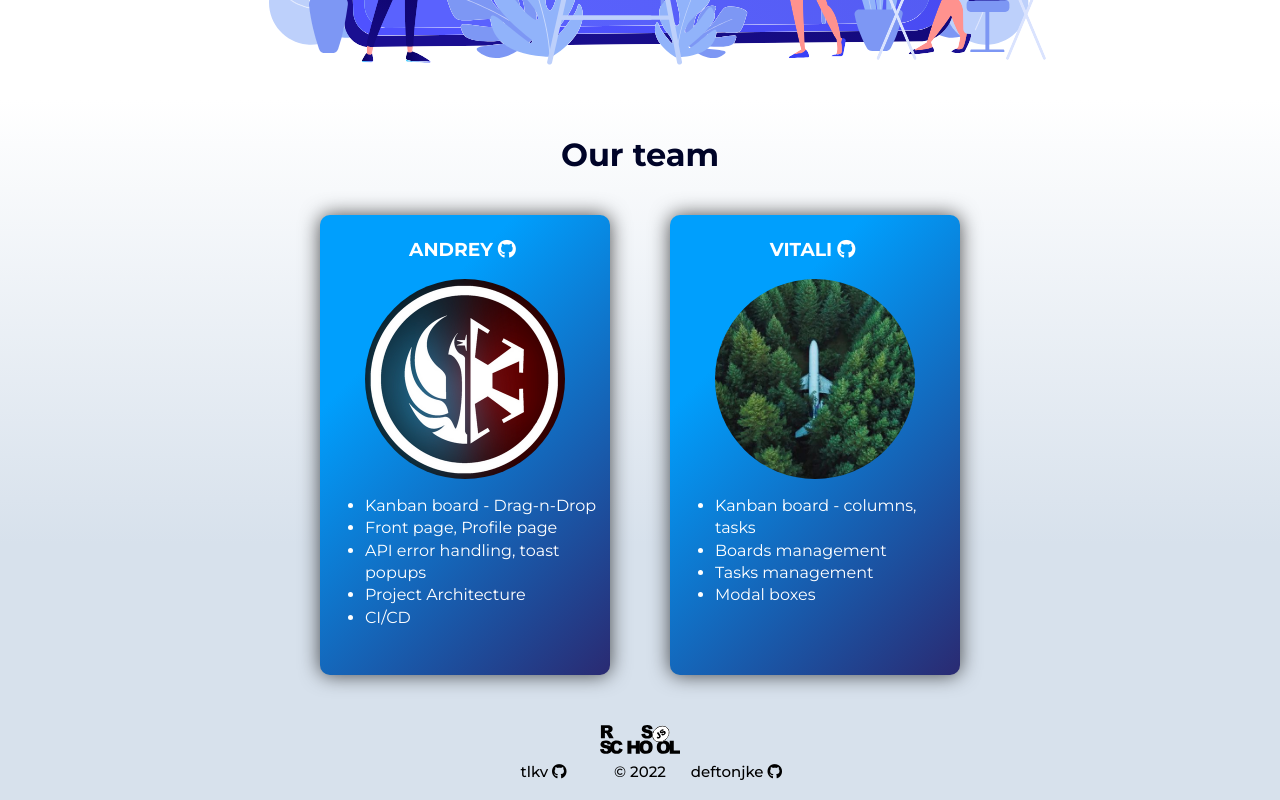
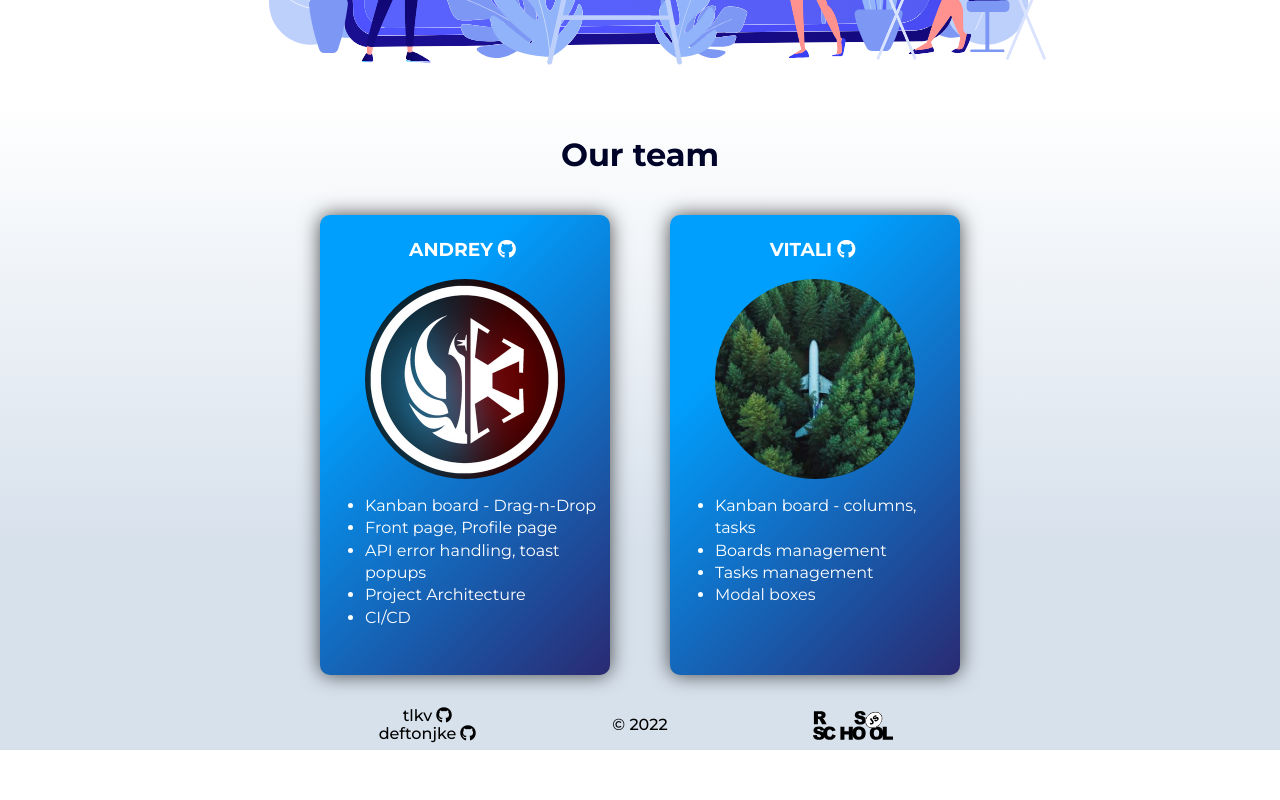
Before and after one commit to tlkv/project-management-app, a React (Create React App) app: page /welcome in a window 1280 px wide. Shown: the part 3100-3900 px from the top of the page. After the commit the page ends 3850 px from the top, so only its background shows below. Built offline with nearby package versions, Linux system fonts and the light colour scheme; the HTML template or start-up script is replaced by a standard one.

Commit message:
feat: update footer and fix columns height

```diff
--- a/src/components/ColumnList/ColumnList.scss
+++ b/src/components/ColumnList/ColumnList.scss
@@ -74,9 +74,14 @@ $list-text-color: #282c34;
 .list__tasks {
   margin-left: 6px;
   overflow-y: auto;
-  max-height: 550px;
+  max-height: calc(100vh - 340px);
   height: 100%;
   min-height: 4px;
+}
+
+.dnd-wrapper {
+  margin: 15px;
+  height: calc(100vh - 240px);
 }
 
 .list__task {
@@ -153,7 +158,3 @@ $list-text-color: #282c34;
     background-color: rgba(173, 185, 189, 0.9);
   }
 }
-
-.dnd-wrapper {
-  margin: 15px 5px;
-}
--- a/src/components/Footer/Footer.scss
+++ b/src/components/Footer/Footer.scss
@@ -20,10 +20,13 @@
 }
 
 .footer-card-container {
-  flex-wrap: wrap;
   display: flex;
-  width: 290px;
+  width: 640px;
+  @media (max-width: 700px) {
+    width: 280px;
+  }
   justify-content: space-evenly;
+  align-items: center;
   .fa-github {
     padding-left: 4px;
     color: #000;
@@ -34,14 +37,14 @@
   }
   .footer-card-item {
     padding: 4px;
-    font-size: 15px;
+    font-size: 16px;
     padding: 2px;
     width: 33%;
     font-weight: 500;
     text-decoration: none;
     color: #000;
-  }
-  .full-length-item {
-    width: 100%;
+    @media (max-width: 700px) {
+      font-size: 14px;
+    }
   }
 }
--- a/src/components/Footer/Footer.tsx
+++ b/src/components/Footer/Footer.tsx
@@ -5,17 +5,8 @@ function Footer() {
     <footer className="footer" id="footer">
       <div className="narrow-container">
         <div className="footer-card-container">
-          <div className="footer-card-item full-length-item">
-            <a
-              href="https://rs.school/react/"
-              target="_blank"
-              rel="noreferrer"
-              className="course-logo"
-            >
-              Link
-            </a>
-          </div>
           <div className="footer-card-item">
+            <div>
               <a
                 href="https://github.com/tlkv"
                 target="_blank"
@@ -26,8 +17,7 @@ function Footer() {
                 <i className="fa-brands fa-github" />
               </a>
             </div>
-          <div className="footer-card-item">© 2022</div>
-          <div className="footer-card-item">
+            <div>
               <a
                 href="https://github.com/deftonjke"
                 target="_blank"
@@ -39,6 +29,18 @@ function Footer() {
               </a>
             </div>
           </div>
+          <div className="footer-card-item">© 2022</div>
+          <div className="footer-card-item">
+            <a
+              href="https://rs.school/react/"
+              target="_blank"
+              rel="noreferrer"
+              className="course-logo"
+            >
+              Link
+            </a>
+          </div>
+        </div>
       </div>
     </footer>
   );
--- a/src/pages/BoardPage/BoardPage.scss
+++ b/src/pages/BoardPage/BoardPage.scss
@@ -53,7 +53,7 @@ $board-header__title-color: #b0c4de;
 }
 
 .board {
-  padding-bottom: 15px;
+  /*   padding-bottom: 15px; */
   overflow-x: auto;
   white-space: nowrap;
 }
--- a/src/pages/BoardPage/BoardPage.tsx
+++ b/src/pages/BoardPage/BoardPage.tsx
@@ -124,7 +124,7 @@ function BoardPage() {
   }, [isAuth, window.location.href]);
 
   return (
-    <>
+    <div className="kanban-wrapper">
       <div className="board-header">
         <div className="board-header-title-wrapper">
           <Link className="board-header__btn" to="/">
@@ -145,7 +145,7 @@ function BoardPage() {
           reorderTasks={reorderTasks}
         />
       </div>
-    </>
+    </div>
   );
 }
 
--- a/src/sass/variables.scss
+++ b/src/sass/variables.scss
@@ -1,5 +1,5 @@
 $header-height: 60px;
-$footer-height: 100px;
+$footer-height: 50px;
 $blue-trello: #0277bd;
 $blue-light: #03a9f4;
 $blue-dark: #000428;
```
Lines whose indentation alone changed are shown as unchanged.
